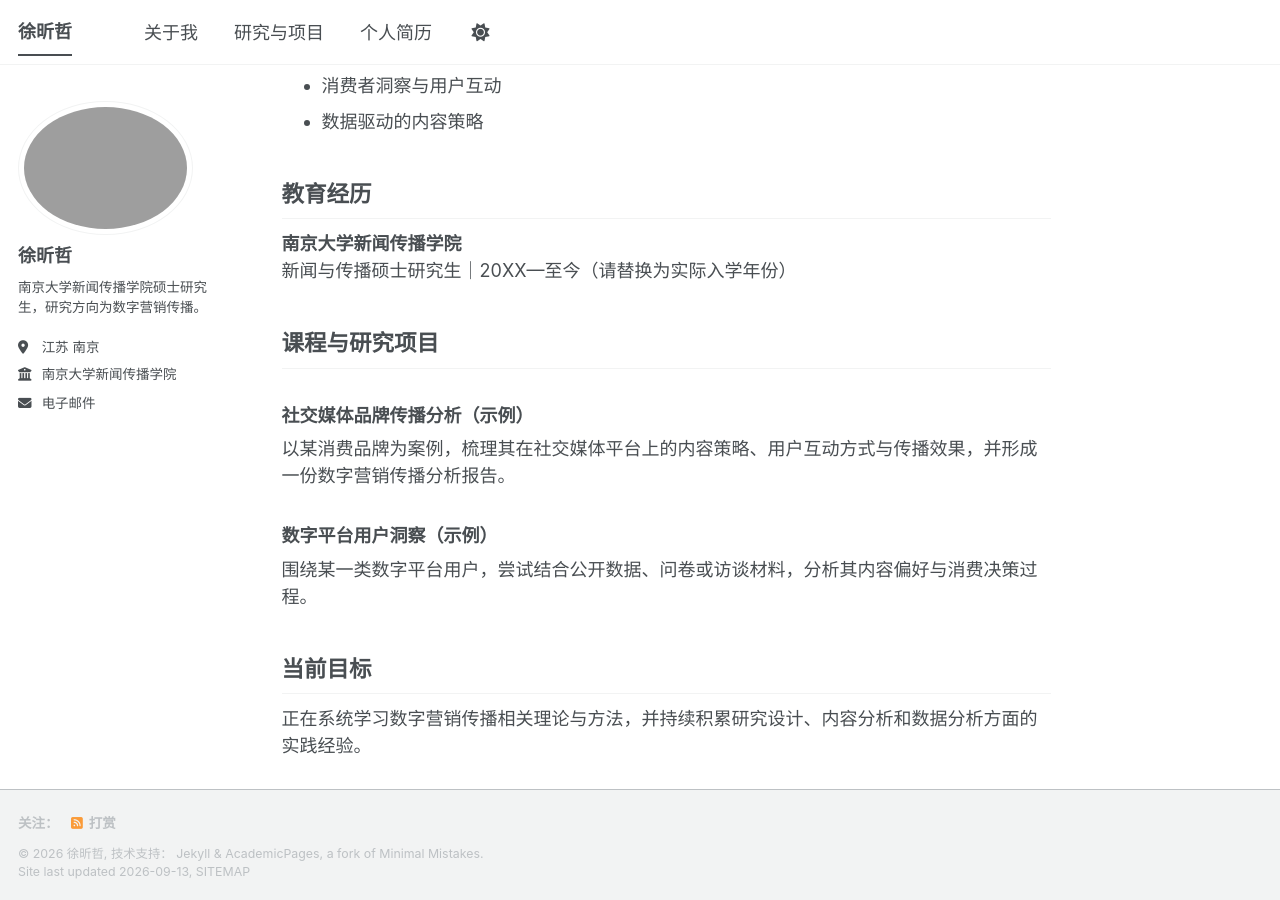
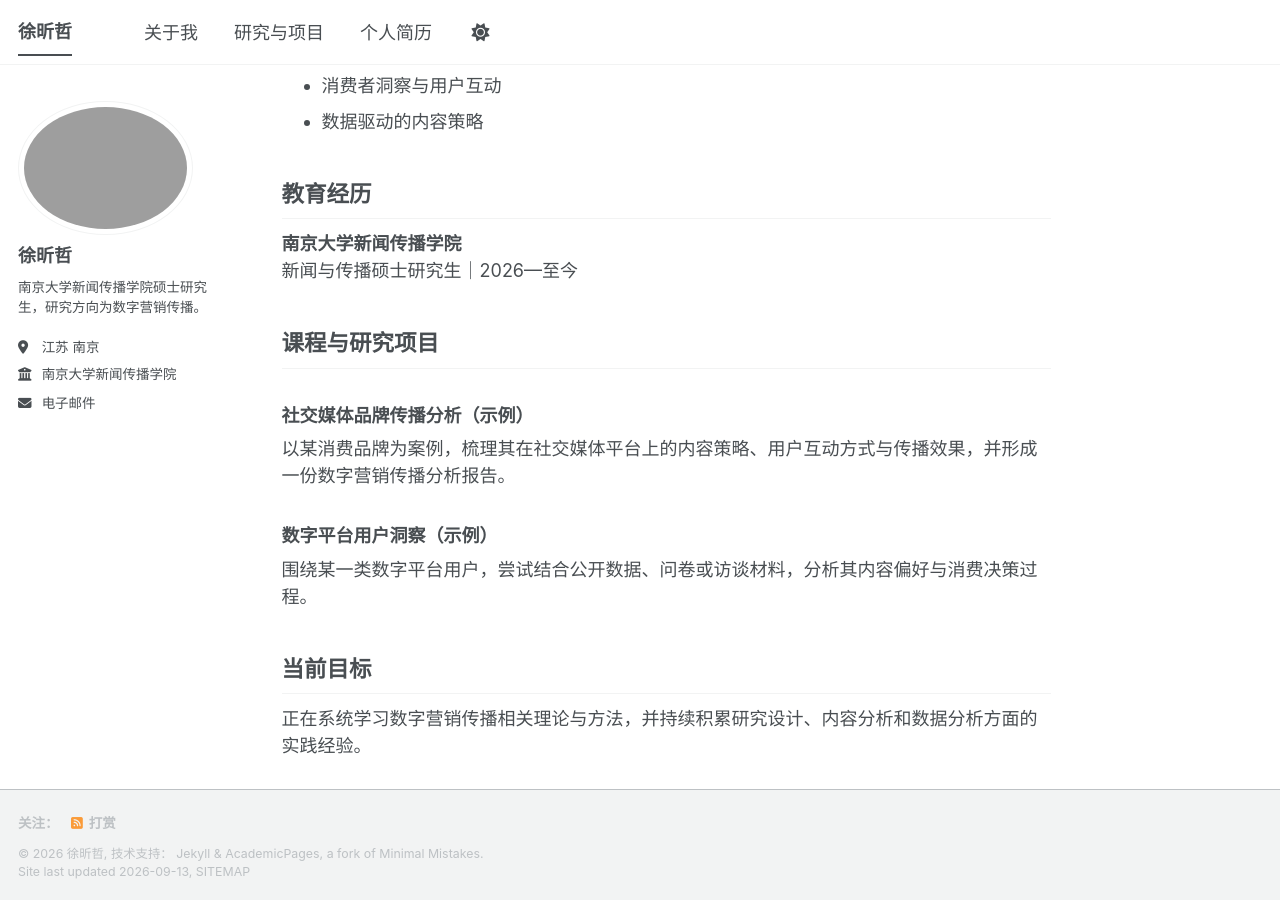
Before and after one commit to Lemcous/Lemcous.github.io, a Jekyll site: the page built from index.md, in a window 1280 px wide and 900 px high, scrolled down 512 px. Built offline with Jekyll 4.4.1, drawn with Linux system fonts in a browser that asks for light colours; a style sheet for code colours, icons or effects is not loaded.

Commit message:
Update index.md

```diff
--- a/index.md
+++ b/index.md
@@ -20,7 +20,7 @@ author_profile: true
 ## 教育经历
 
 **南京大学新闻传播学院**
-新闻与传播硕士研究生｜20XX—至今（请替换为实际入学年份）
+新闻与传播硕士研究生｜2026—至今
 
 ## 课程与研究项目
 
```
